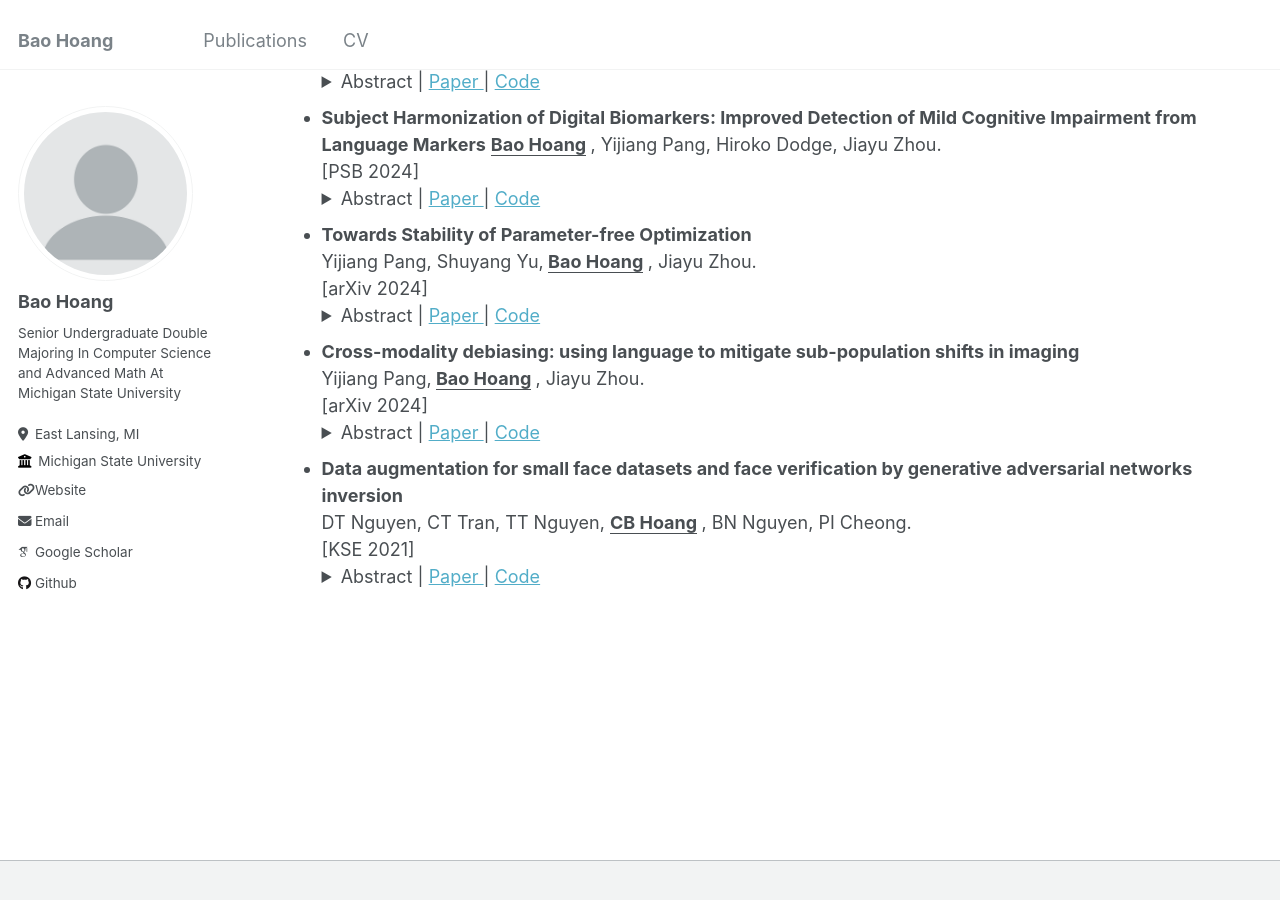
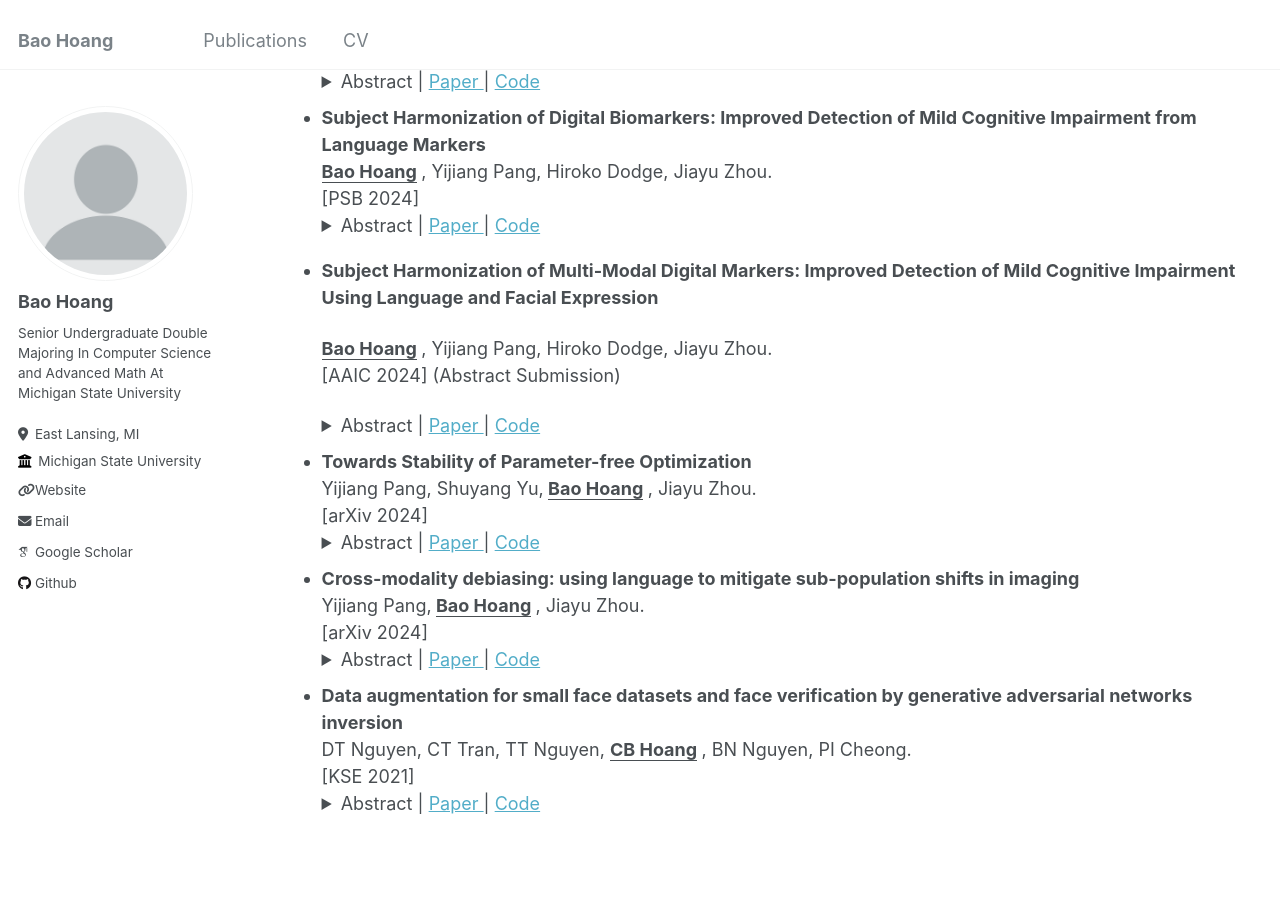
Before and after one commit to hoangcaobao/hoangcaobao.github.io, a Jekyll site: the page built from _pages/publications.md, in a window 1280 px wide and 900 px high, scrolled down 323 px. Built offline with Jekyll 4.4.1, drawn with Linux system fonts in a browser that asks for light colours; some web fonts are replaced.

Commit message:
Update publications.md

```diff
--- a/_pages/publications.md
+++ b/_pages/publications.md
@@ -33,7 +33,7 @@ author_profile: true
    Mild Cognitive Impairment (MCI) is considered a prodromal stage of dementia, including Alzheimer's disease, showing behavior changes and decreased executive function. In the InterSpeech 2024 TAUKADIAL Challenge, we study language markers from spontaneous speech in English and Chinese and use the bilingual language markers to identify MCI cases and predict the Mini-Mental Status Examination (MMSE) scores. Our proposed framework combines the power from 1) feature extraction of a comprehensive set of bilingual acoustic features, semantic and syntactic features from language models; 2) careful treatment of model complexity for small sample size; 3) consideration of imbalanced demographic structure, potential outlier removal, and a multi-task treatment that uses the prediction of clinical classification as prior for MMSE prediction. The proposed approach delivers an average of 78.2% Balanced Accuracy in MCI detection and an average RMSE of 2.705 in predicting MMSE.
   </details>
 
-* **Subject Harmonization of Digital Biomarkers: Improved Detection of Mild Cognitive Impairment from Language Markers** <be>
+* **Subject Harmonization of Digital Biomarkers: Improved Detection of Mild Cognitive Impairment from Language Markers** <br>
   <b> <u>Bao Hoang</u> </b>, Yijiang Pang, Hiroko Dodge, Jiayu Zhou. <br>
   [PSB 2024] <br>
   <details>
@@ -43,6 +43,19 @@ author_profile: true
         <a href="https://github.com/illidanlab/subject_harmonization" role="button" target="_blank"> Code </a>
     </summary>
   Mild cognitive impairment (MCI) represents the early stage of dementia including Alzheimer’s disease (AD) and is a crucial stage for therapeutic interventions and treatment. Early detection of MCI offers opportunities for early intervention and significantly benefits cohort enrichment for clinical trials. Imaging and in vivo markers in plasma and cerebrospinal fluid biomarkers have high detection performance, yet their prohibitive costs and intrusiveness demand more affordable and accessible alternatives. The recent advances in digital biomarkers, especially language markers, have shown great potential, where variables informative to MCI are derived from linguistic and/or speech and later used for predictive modeling. A major challenge in modeling language markers comes from the variability of how each person speaks. As the cohort size for language studies is usually small due to extensive data collection efforts, the variability among persons makes language markers hard to generalize to unseen subjects. In this paper, we propose a novel subject harmonization tool to address the issue of distributional differences in language markers across subjects, thus enhancing the generalization performance of machine learning models. Our empirical results show that machine learning models built on our harmonized features have improved prediction performance on unseen data.
+  </details>
+
+* **Subject Harmonization of Multi-Modal Digital Markers: Improved Detection of Mild Cognitive Impairment Using Language and Facial Expression** <br>
+
+  <b> <u>Bao Hoang</u> </b>, Yijiang Pang, Hiroko Dodge, Jiayu Zhou. <br>
+  [AAIC 2024] (Abstract Submission) <br>
+  <details>
+    <summary>
+        Abstract |
+        <a href="https://alz.confex.com/alz/2024/meetingapp.cgi/Paper/86340" role="button" target="_blank"> Paper </a> |
+        <a href="" role="button" target="_blank"> Code </a>
+    </summary>
+  Mild Cognitive Impairment (MCI) is the prodromal stage of dementia, including Alzheimer’s Disease (AD). Early identification and accurate assessment of MCI are critical for clinical trial enrichment as well as the early intervention of AD. Digital makers offered a unique opportunity for ecologically valid and affordable early detection approaches. Language markers extracted from verbal communications have shown diagnostic efficacy in detecting early MCI. Recent studies have shown that in addition to semantic and syntactic information in dialogues, emotions in communication can also be helpful in early MCI detection. A joint analysis of language markers and emotion indicative of facial expression is thus of great interest. Features from emotion could have additional predictive benefits to language markers. One general challenge of digital biomarkers is that feature distributions are very distinct. We hereby conduct a multi-modal analysis of language and facial expression, combined with different harmonization.
   </details>
 
 * **Towards Stability of Parameter-free Optimization** <br>
```
